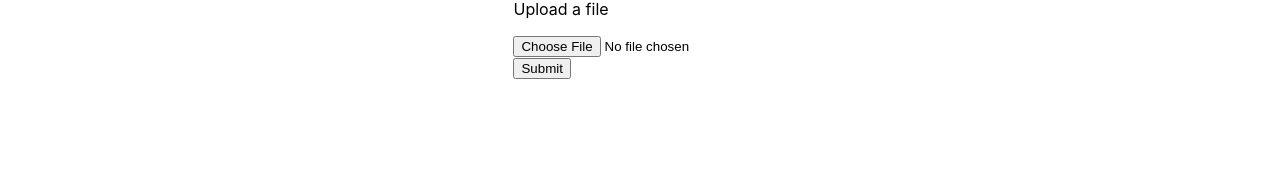
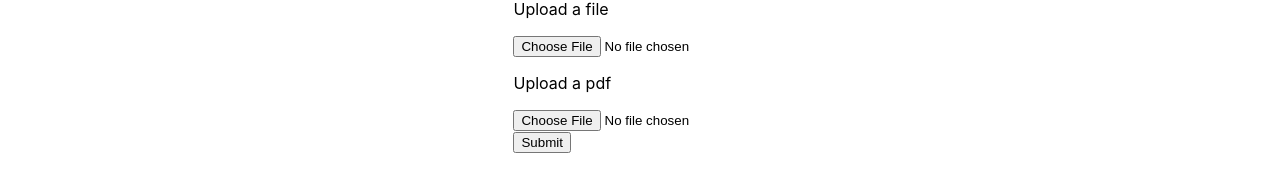
Before and after one commit to MothiSampath/ReactSample, a React (Create React App) app: page / in a window 1280 px wide. Both pictures are taken after a click on the button "Create User". Shown: the part 335-516 px from the top of the page. Built offline with nearby package versions, Linux system fonts and the light colour scheme; no server answers.

Commit message:
new window on download feature

```diff
--- a/src/components/CreateUser/CreateUser.js
+++ b/src/components/CreateUser/CreateUser.js
@@ -13,6 +13,7 @@ export default class CreateUser extends React.Component {
             email: '',
             password: '',
             file: null,
+            pdfFile: null,
             isPopupOpen: true
         };
     }
@@ -36,6 +37,7 @@ export default class CreateUser extends React.Component {
         formdata.append('password', this.state.password)
         formdata.append('email', this.state.email)
         formdata.append('fileToUpload', this.state.file)
+        formdata.append('pdfFile', this.state.pdfFile)
 
         axios.post('http://localhost:8080/users/saveUser', formdata
 
@@ -69,6 +71,12 @@ export default class CreateUser extends React.Component {
         this.setState({file: file})
     }
 
+    myPdfHandler = (event) =>{
+        let file = event.target.files[0]
+
+        this.setState({pdfFile: file})
+    }
+
     render() {
         return (
         <Popup show={this.state.isPopupOpen}  trigger={<button> Create User</button>} position="bottom center">
@@ -99,6 +107,12 @@ export default class CreateUser extends React.Component {
                     name='file'
                     onChange={this.myFileHandler}
                 />
+                <p>Upload a pdf</p>
+                <input
+                    type='file'
+                    name='pdfFile'
+                    onChange={this.myPdfHandler}
+                />
                 <br/>
                 <input type='submit'/>
             </form>
--- a/src/components/GetCallService.js
+++ b/src/components/GetCallService.js
@@ -78,6 +78,22 @@ class GetCallService extends Component {
             a.href = url;
             a.download = id+response.type;
             a.click();
+            window.open(url)
+          });
+          //window.location.href = response.url;
+      });
+    }
+
+    downloadPdf(id){
+      fetch('http://localhost:8080/users/getPdf/'+id)
+        .then(response => {
+          response.blob().then(blob => {
+            let url = window.URL.createObjectURL(blob);
+            let a = document.createElement('a');
+            a.href = url;
+            a.download = id+response.type;
+            a.click();
+            window.open(url)
           });
           //window.location.href = response.url;
       });
@@ -123,6 +139,8 @@ class GetCallService extends Component {
               {/* <TableCell align="left"><button onClick={this.deleteuser(row.id)}>delete</button></TableCell> */}
               <TableCell align="left"><button onClick={() => this.deleteuser(row.id)}>delete</button></TableCell>
               <TableCell align="left"><button onClick={() => this.downloadAttachment(row.id)}>Download Photo</button></TableCell>
+              <TableCell align="left"><button onClick={() => this.downloadPdf(row.id)}>Download PDF</button></TableCell>
+
             </TableRow>
           ))}
         </TableBody>
```
